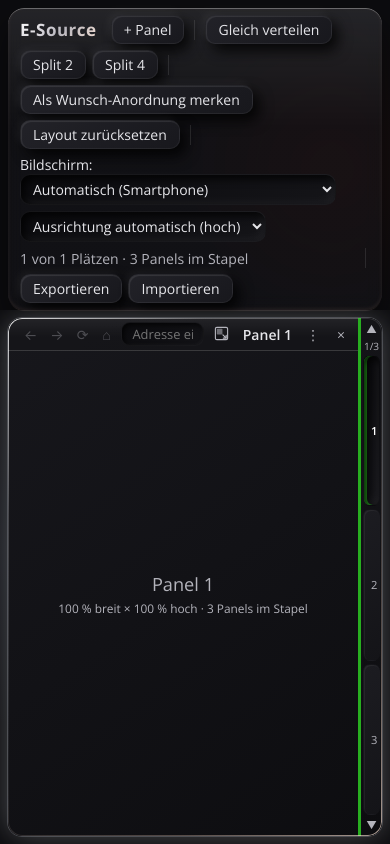
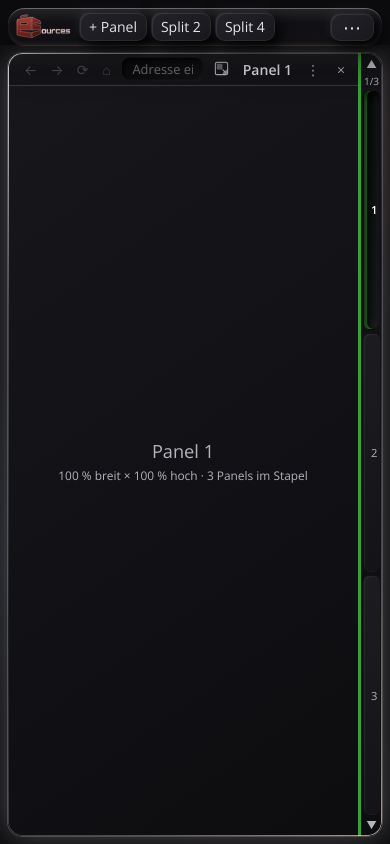
Before and after one commit to SchulzEnrico/e-sources, a React (Vite) app in the folder web/: page / in a window 390 px wide. Built offline with nearby package versions, Linux system fonts and the light colour scheme.

Commit message:
Logo, schlanke Kopfleiste (F-66), iPhone-Ausrichtung, Übergabe V06

```diff
--- a/web/src/App.css
+++ b/web/src/App.css
@@ -782,3 +782,24 @@ select {
   box-shadow: none;
   padding: 0 4px;
 }
+
+
+/* F-66 (Teil): Logo „ES“ + „ources“ im Stil des Portfolio-Logos */
+.toolbar .brand-logo { display: block; height: 34px; width: auto; flex: none; margin-right: 4px; }
+
+/* F-66: schlanke Kopfleiste – eine Zeile, Selteneres im Menü „⋯“ */
+.toolbar { flex-wrap: nowrap; padding: 5px 10px; gap: 6px; position: relative; z-index: 50; }
+.toolbar > .menu > button { min-width: 36px; font-size: 18px; line-height: 1; }
+.toolbar .muted { white-space: nowrap; font-size: 13px; }
+.toolbar .menu__list { min-width: 250px; z-index: 60; }
+.menu__field { padding: 4px 10px; }
+.menu__field label { display: flex; flex-direction: column; gap: 4px; font-size: 13px; color: var(--muted, #b0b0b5); }
+.menu__field select { width: 100%; }
+.menu__field .seg { display: flex; }
+.menu__field .seg button { flex: 1; width: auto; text-align: center; }
+@media (max-width: 640px) {
+  .toolbar { gap: 4px; padding: 4px 8px; }
+  .toolbar .sep, .toolbar .muted, .toolbar .tb-wide { display: none; }
+  .toolbar .brand-logo { height: 28px; }
+  .toolbar > button { padding-left: 9px; padding-right: 9px; white-space: nowrap; }
+}
--- a/web/src/App.tsx
+++ b/web/src/App.tsx
@@ -1,6 +1,7 @@
 import { useCallback, useEffect, useLayoutEffect, useMemo, useRef, useState, type PointerEvent as ReactPointerEvent, type ReactNode } from 'react';
 import './App.css';
-import { PanelFrame } from './components/PanelFrame';
+import logoUrl from './assets/e-sources-logo.svg';
+import { Item, Menu, PanelFrame } from './components/PanelFrame';
 import {
   type Lines,
   type Orientation,
@@ -79,19 +80,31 @@ export default function App() {
 
   // Größe der Arbeitsfläche messen: bestimmt Bildschirmklasse und Ausrichtung (F-03).
   const areaRef = useRef<HTMLDivElement>(null);
-  const [area, setArea] = useState({ width: window.innerWidth, height: window.innerHeight - 60 });
+  // Klasse und Ausrichtung richten sich nach dem ganzen Fenster (Gerät), nicht nach der Fläche unter
+  // der Kopfleiste – sonst gilt ein iPhone im Hochformat als „quer“, wenn die Kopfleiste viel Höhe braucht.
+  const [area, setArea] = useState({
+    width: window.innerWidth,
+    height: window.innerHeight - 60,
+    vw: window.innerWidth,
+    vh: window.innerHeight,
+  });
   useLayoutEffect(() => {
     const el = areaRef.current;
     if (!el) return;
-    const measure = () => setArea({ width: el.clientWidth, height: el.clientHeight });
+    const measure = () =>
+      setArea({ width: el.clientWidth, height: el.clientHeight, vw: window.innerWidth, vh: window.innerHeight });
     measure();
     const ro = new ResizeObserver(measure);
     ro.observe(el);
-    return () => ro.disconnect();
+    window.addEventListener('resize', measure);
+    return () => {
+      ro.disconnect();
+      window.removeEventListener('resize', measure);
+    };
   }, []);
   useEffect(() => () => cleanup.current?.(), []);
 
-  const detected = detectScreen(area.width, area.height);
+  const detected = detectScreen(area.vw, area.vh);
   const cls = clsOverride === 'auto' ? detected.cls : clsOverride;
   const orientation = oriOverride === 'auto' ? detected.orientation : oriOverride;
   const setup = setupFor(ws, cls, orientation);
@@ -487,12 +500,12 @@ export default function App() {
   return (
     <div className="app">
       <header className="toolbar">
-        <strong className="brand">E-Source</strong>
+        <img className="brand-logo" src={logoUrl} alt="E-Sources" width={366} height={186} />
         <button type="button" onClick={addPanel} title="Neues Panel anlegen">
           + Panel
         </button>
         <span className="sep" />
-        <button type="button" disabled={!onArea} onClick={() => dispatch({ type: 'distribute', setup })} title="Alle Panels gleich groß, die Anordnung bleibt">
+        <button type="button" className="tb-wide" disabled={!onArea} onClick={() => dispatch({ type: 'distribute', setup })} title="Alle Panels gleich groß, die Anordnung bleibt">
           Gleich verteilen
         </button>
         <button
@@ -516,43 +529,50 @@ export default function App() {
             Zur Arbeitsfläche
           </button>
         )}
-        <span className="sep" />
-        <button
-          type="button"
+        <span className="grow" />
+        {swapFrom && <span className="hint">Ziel-Panel anklicken · Esc bricht ab</span>}
+        <span className="muted" title={`${screenClass(cls).label} · ${orientation === 'landscape' ? 'quer' : 'hoch'}`}>
+          {view.slots.length}/{view.spec.capacity}
+          {view.stack.length > 0 ? ` · ${view.stack.length} im Stapel` : ''}
+        </span>
+        {/* F-66: Selten Gebrauchtes im Menü, damit die Kopfleiste schlank bleibt */}
+        <Menu icon={<span aria-hidden="true">⋯</span>} label="Weitere Einstellungen">
+          {(close) => (
+            <>
+              <Item
                 onClick={() => {
                   dispatch({ type: 'savePreferred', setup });
                   notify('Wunsch-Anordnung für diese Bildschirm-Einstellung gespeichert.');
+                  close();
                 }}
-          title="Aktuelle Anordnung als Wunsch-Anordnung merken"
               >
                 Als Wunsch-Anordnung merken
-        </button>
-        <button
-          type="button"
+              </Item>
+              <Item
                 onClick={() => {
                   dispatch({ type: 'resetLayout', setup });
                   setMode({ kind: 'area' });
                   notify(hasPreferred ? 'Wunsch-Anordnung wiederhergestellt.' : 'Standard-Anordnung wiederhergestellt.');
+                  close();
                 }}
-          title={hasPreferred ? 'Auf die Wunsch-Anordnung zurücksetzen' : 'Auf die Standard-Anordnung zurücksetzen'}
               >
-          Layout zurücksetzen
-        </button>
+                {hasPreferred ? 'Auf Wunsch-Anordnung zurücksetzen' : 'Layout zurücksetzen'}
+              </Item>
               {hasPreferred && (
-          <button
-            type="button"
+                <Item
                   onClick={() => {
                     dispatch({ type: 'clearPreferred', setup });
                     notify('Wunsch-Anordnung gelöscht; Zurücksetzen nutzt wieder die Standard-Anordnung.');
+                    close();
                   }}
-            title="Wunsch-Anordnung dieser Bildschirm-Einstellung löschen"
                 >
-            Wunsch löschen
-          </button>
+                  Wunsch-Anordnung löschen
+                </Item>
               )}
-        <span className="sep" />
-        <label className="screen" title="Bildschirmklasse: bestimmt, wie viele Panels sichtbar sind">
-          Bildschirm:{' '}
+              <li className="menu__sep" role="separator" />
+              <li className="menu__field">
+                <label>
+                  Bildschirm
                   <select value={clsOverride} onChange={(e) => setClsOverride(e.target.value as ScreenClassId | 'auto')}>
                     <option value="auto">Automatisch ({screenClass(detected.cls).label})</option>
                     {SCREEN_CLASSES.map((c) => (
@@ -562,17 +582,19 @@ export default function App() {
                     ))}
                   </select>
                 </label>
-        <select
-          value={oriOverride}
-          onChange={(e) => setOriOverride(e.target.value as Orientation | 'auto')}
-          title="Ausrichtung des Bildschirms"
-          aria-label="Ausrichtung"
-        >
-          <option value="auto">Ausrichtung automatisch ({detected.orientation === 'landscape' ? 'quer' : 'hoch'})</option>
+              </li>
+              <li className="menu__field">
+                <label>
+                  Ausrichtung
+                  <select value={oriOverride} onChange={(e) => setOriOverride(e.target.value as Orientation | 'auto')}>
+                    <option value="auto">Automatisch ({detected.orientation === 'landscape' ? 'quer' : 'hoch'})</option>
                     <option value="landscape">Querformat</option>
                     <option value="portrait">Hochformat</option>
                   </select>
+                </label>
+              </li>
               {canTwoLines && (
+                <li className="menu__field">
                   <span className="seg" role="group" aria-label="Reihen">
                     {([1, 2] as Lines[]).map((n) => (
                       <button
@@ -585,26 +607,29 @@ export default function App() {
                       </button>
                     ))}
                   </span>
+                </li>
               )}
-        <span className="muted">
-          {view.slots.length} von {view.spec.capacity} Plätzen{view.stack.length > 0 ? ` · ${view.stack.length} Panels im Stapel` : ''}
-        </span>
-        <span className="grow" />
-        {swapFrom && <span className="hint">Ziel-Panel anklicken · Esc bricht ab</span>}
-        <span className="sep" />
-        <button type="button" onClick={exportWorkspace} title="Arbeitsfläche als Datei speichern, um sie auf einem anderen Gerät zu laden">
-          Exportieren
-        </button>
-        <button type="button" onClick={() => importRef.current?.click()} title="Arbeitsfläche aus einer exportierten Datei laden">
-          Importieren
-        </button>
-        <input
-          ref={importRef}
-          type="file"
-          accept="application/json,.json"
-          hidden
-          onChange={(e) => void importWorkspace(e.currentTarget)}
-        />
+              <li className="menu__sep" role="separator" />
+              <Item
+                onClick={() => {
+                  exportWorkspace();
+                  close();
+                }}
+              >
+                Arbeitsfläche exportieren
+              </Item>
+              <Item
+                onClick={() => {
+                  importRef.current?.click();
+                  close();
+                }}
+              >
+                Arbeitsfläche importieren
+              </Item>
+            </>
+          )}
+        </Menu>
+        <input ref={importRef} type="file" accept="application/json,.json" hidden onChange={(e) => void importWorkspace(e.currentTarget)} />
       </header>
       {flash && !swapFrom && (
         <div className="toast" role="status">
--- a/web/src/components/PanelFrame.tsx
+++ b/web/src/components/PanelFrame.tsx
@@ -57,7 +57,7 @@ const SizeIcon = (
 );
 
 /** Ausklappmenü in der Kopfleiste (Größen, Panel-Optionen F-20). */
-function Menu(props: { icon: ReactNode; label: string; children: (close: () => void) => ReactNode }) {
+export function Menu(props: { icon: ReactNode; label: string; children: (close: () => void) => ReactNode }) {
   const [open, setOpen] = useState(false);
   const ref = useRef<HTMLDivElement>(null);
   useEffect(() => {
@@ -87,7 +87,7 @@ function Menu(props: { icon: ReactNode; label: string; children: (close: () => v
   );
 }
 
-function Item(props: { onClick: () => void; children: ReactNode }) {
+export function Item(props: { onClick: () => void; children: ReactNode }) {
   return (
     <li>
       <button type="button" role="menuitem" onClick={props.onClick}>
```
Also changed, not shown: web/src/assets/e-sources-logo.svg (added), 1 other file (tests, documents, lock files or other folders). Lines whose indentation alone changed are shown as unchanged.
